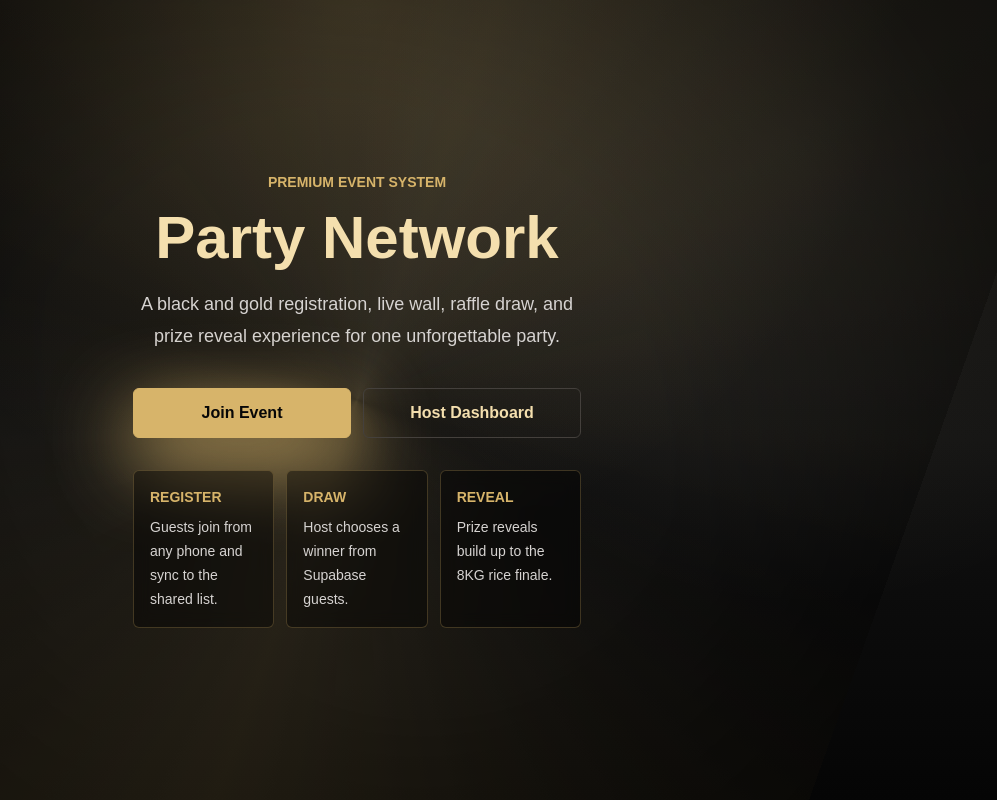
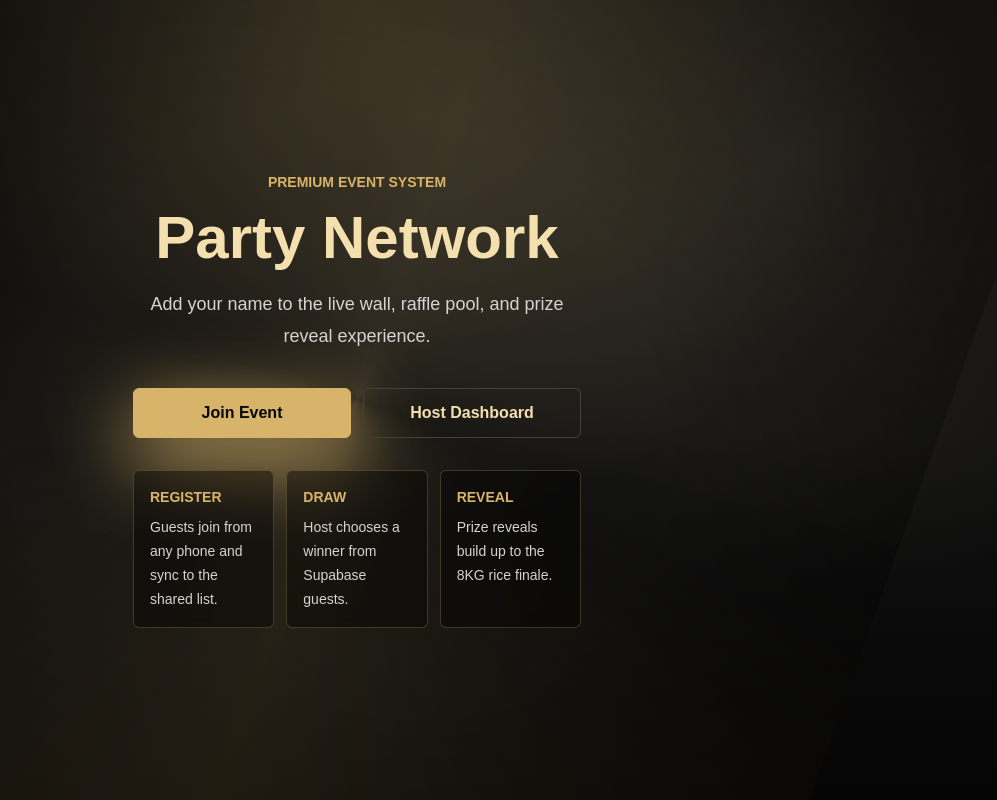
Before and after one commit to rmpdreamscribestudios-afk/party-network, a Next.js app: page / in a window 1280 px wide. Shown: the whole page, without its empty margins (283-1280 px from the left). Built offline with nearby package versions, Linux system fonts and the light colour scheme; no server answers; the database is empty.

Commit message:
Fix guest registration schema mismatch

```diff
--- a/src/app/join/page.tsx
+++ b/src/app/join/page.tsx
@@ -58,7 +58,7 @@ export default function JoinPage() {
     <ExperienceShell
       eyebrow="Guest Registration"
       title={settings.title}
-      subtitle="Add your name to the live wall, raffle pool, and prize reveal experience."
+      subtitle={settings.subtitle}
       align="left"
     >
       <form onSubmit={handleSubmit} className="space-y-5">
--- a/src/lib/supabase-event-settings.ts
+++ b/src/lib/supabase-event-settings.ts
@@ -30,7 +30,7 @@ export const PARTY_EVENT_SETTINGS_KEY = "party-network-event-settings";
 export const defaultEventSettings: EventSettings = {
   title: "Party Network",
   subtitle:
-    "A black and gold registration, live wall, raffle draw, and prize reveal experience for one unforgettable party."
+    "Add your name to the live wall, raffle pool, and prize reveal experience."
 };
 
 function mapEventSettings(row: EventSettingsRow): EventSettings {
```
Also changed, not shown: 1 other file (tests, documents, lock files or other folders).
